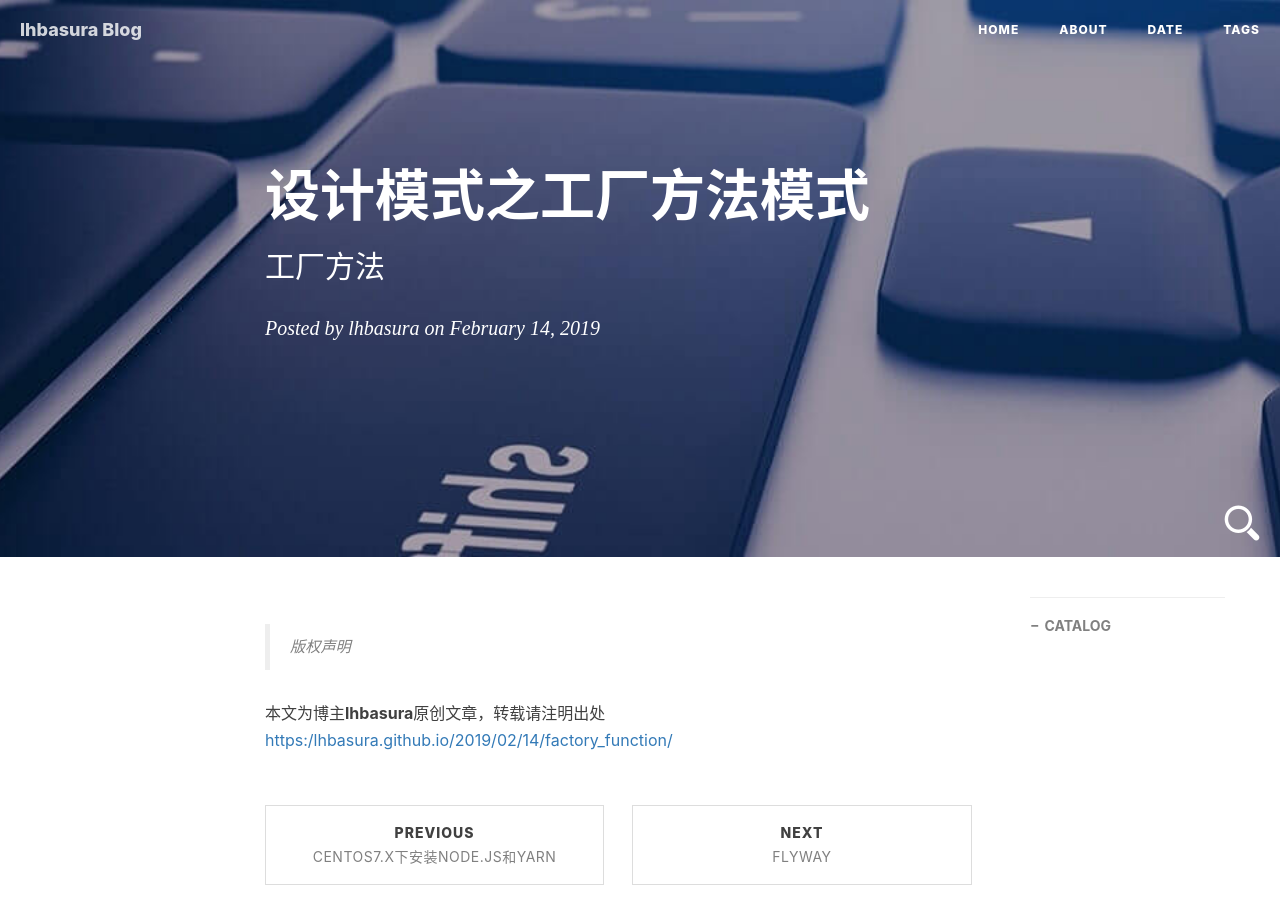
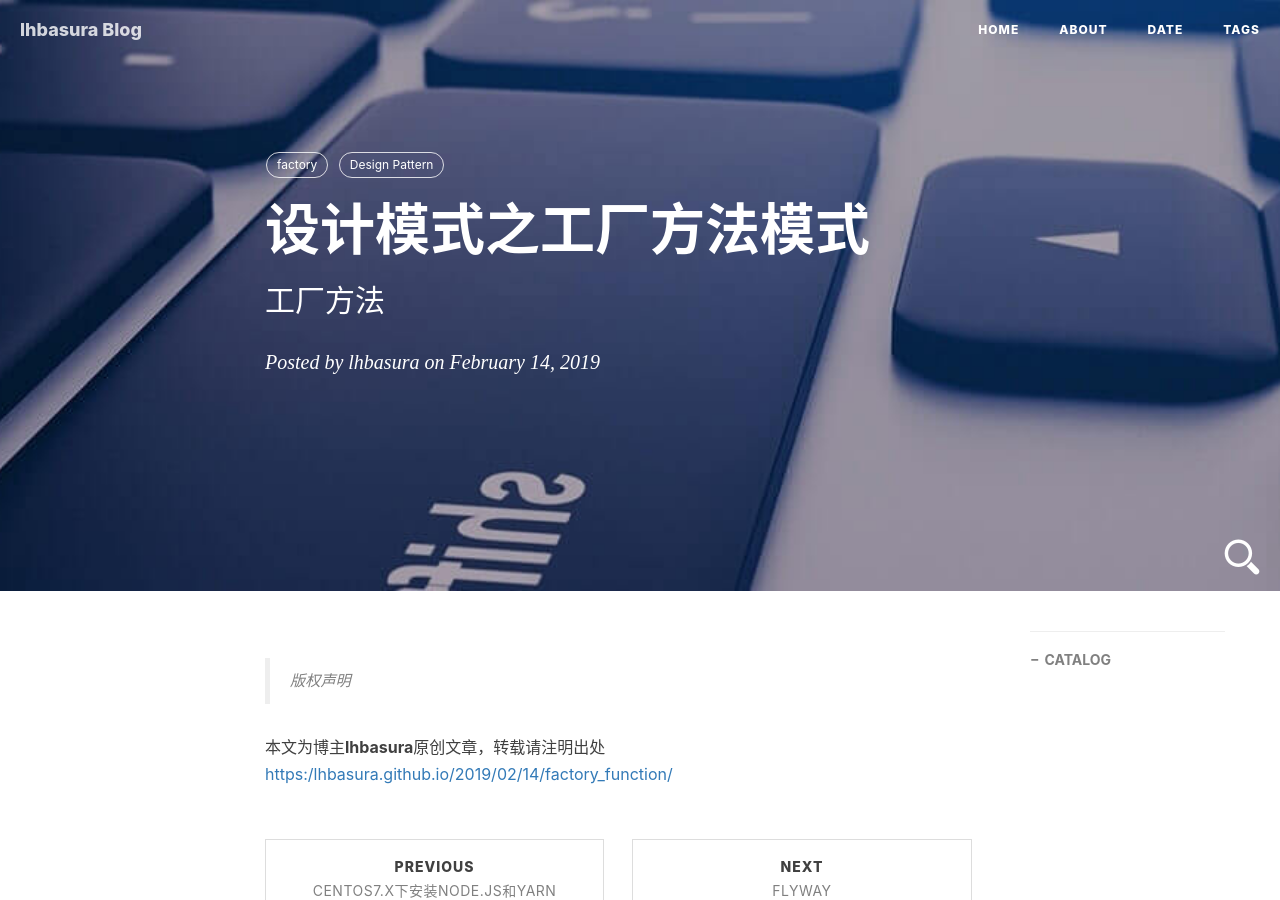
Before and after one commit to lhbasura/lhbasura.github.io, a Jekyll site: the page built from _posts/2019/2/2019-02-14-factory_function.md, in a window 1280 px wide and 900 px high. Built offline with Jekyll 4.4.1, drawn with Linux system fonts in a browser that asks for light colours; comment, search, counter and statistics services are not loaded.

Commit message:
工厂方法

```diff
--- a/_posts/2019/2/2019-02-14-factory_function.md
+++ b/_posts/2019/2/2019-02-14-factory_function.md
@@ -8,5 +8,6 @@ header-img:
 keywords_post:  "factory method"
 catalog: true
 tags:
-    -
+    -  factory
+    -  Design Pattern
 ---
```
